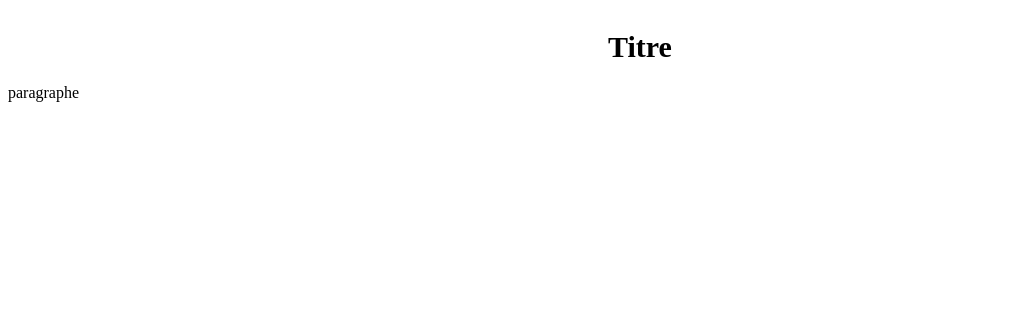
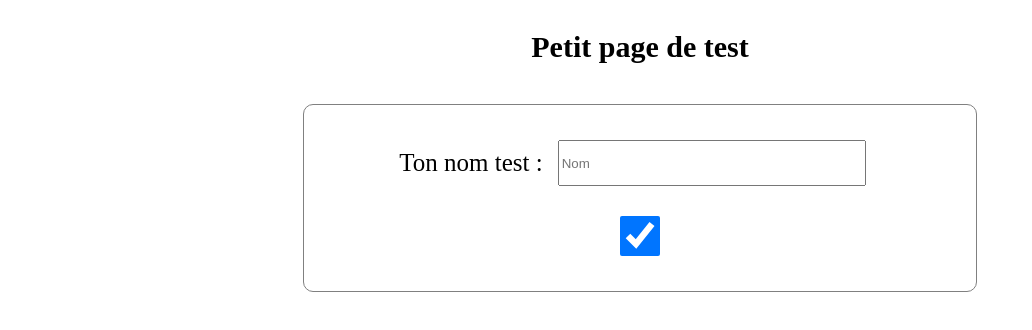
Before and after one commit to sismitrii/Github, a plain HTML site: page index.html in a window 1280 px wide. Shown: the whole page, without its empty margins (0-1032 px from the left). Drawn offline with Linux system fonts and the light colour scheme.

Commit message:
Now the page is a formular stylised

```diff
--- a/index.html
+++ b/index.html
@@ -5,7 +5,11 @@
         <link rel="stylesheet" type="text/css" href="style.css">
     </head>
     <body>
-        <h1>Titre</h1>
-        <p>paragraphe</p>
+        <h1>Petit page de test</h1>
+        <form>
+            <label for="test">Ton nom test :</label>
+            <input type="text" id="test" name="test" placeholder="Nom">
+            <input type="checkbox" class="checkboxTest" checked>
+        </form>
     </body>
 </html>
--- a/style.css
+++ b/style.css
@@ -2,5 +2,23 @@ h1 {
     text-align: center;
     margin-top: 30px;
     font-size: 30px;
+}
 
+form {
+    width: 50%;
+    display: flex;
+    flex-wrap: wrap;
+    align-items: center;
+    justify-content: center;
+    margin: 40px auto;
+    font-size: 25px;
+    border: 1px solid grey;
+    border-radius: 10px;
+    padding: 20px;
 }
+
+form input {
+    margin: 15px;
+    width : 300px;
+    height: 40px;
+}
```
